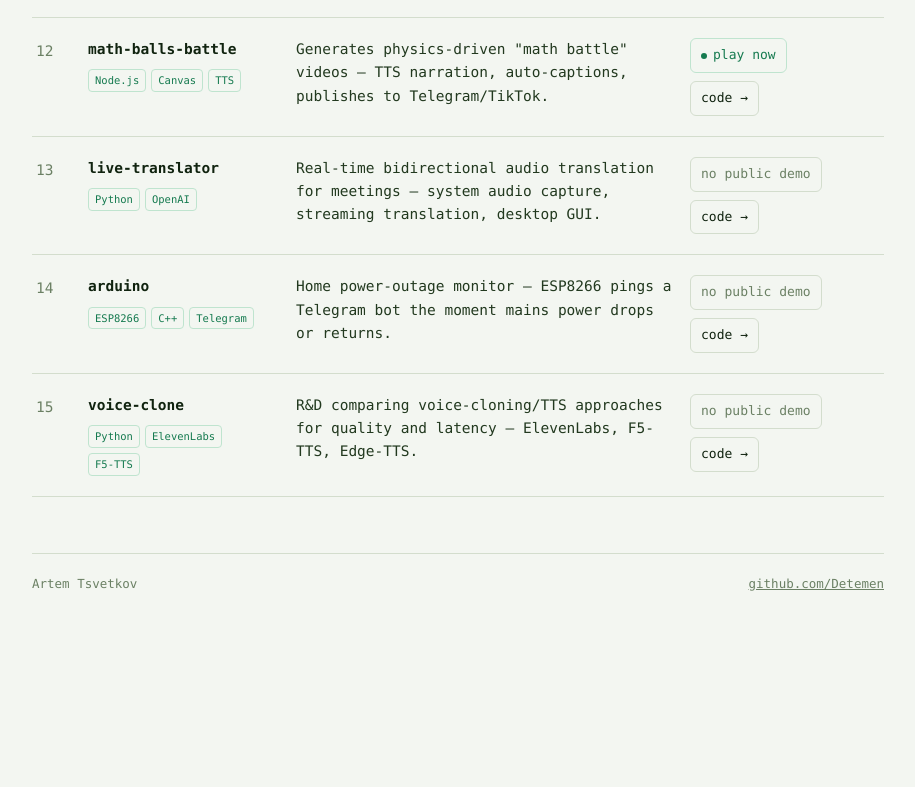
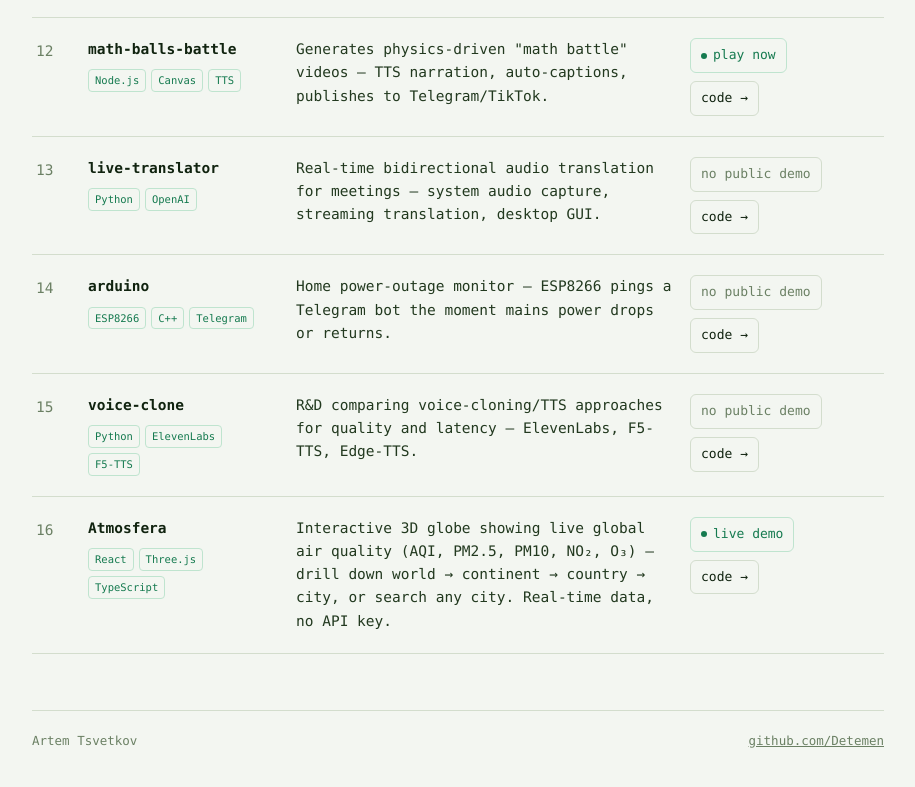
Before and after one commit to Detemen/portfolio, a plain HTML site: page index.html in a window 1280 px wide. Shown: the part 1863-2650 px from the top of the page, without its empty margins (182-1097 px from the left). Before the commit the page ends 2537 px from the top, so only its background shows below. Drawn offline with Linux system fonts and the light colour scheme.

Commit message:
Add Atmosfera air quality globe

```diff
--- a/index.html
+++ b/index.html
@@ -395,6 +395,21 @@
       </div>
     </div>
 
+    <div class="row">
+      <span class="idx">16</span>
+      <div>
+        <div class="name">Atmosfera</div>
+        <div class="tags"><span class="tag">React</span><span class="tag">Three.js</span><span class="tag">TypeScript</span></div>
+      </div>
+      <div class="desc">
+        Interactive 3D globe showing live global air quality (AQI, PM2.5, PM10, NO₂, O₃) — drill down world → continent → country → city, or search any city. Real-time data, no API key.
+      </div>
+      <div class="links">
+        <a class="btn primary" href="https://detemen.github.io/atmosfera-site/" target="_blank" rel="noopener"><span class="dot"></span>live demo</a>
+        <a class="btn" href="https://github.com/Detemen/atmosfera-site" target="_blank" rel="noopener">code →</a>
+      </div>
+    </div>
+
     <footer>
       <span>Artem Tsvetkov</span>
       <a href="https://github.com/Detemen" target="_blank" rel="noopener">github.com/Detemen</a>
```
